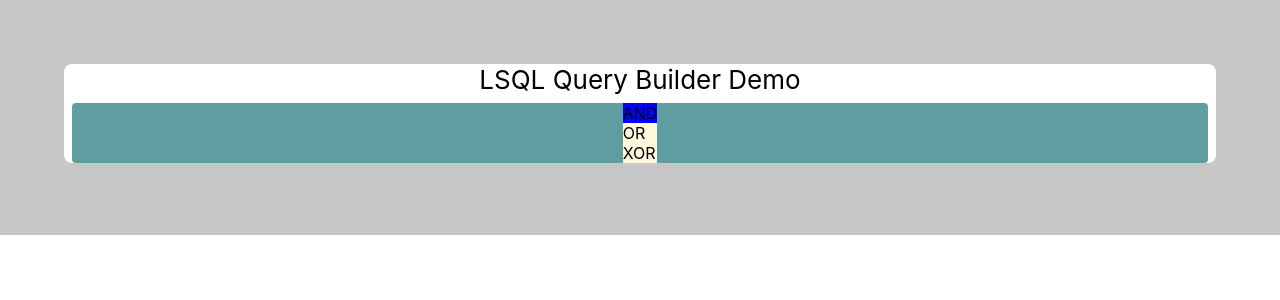
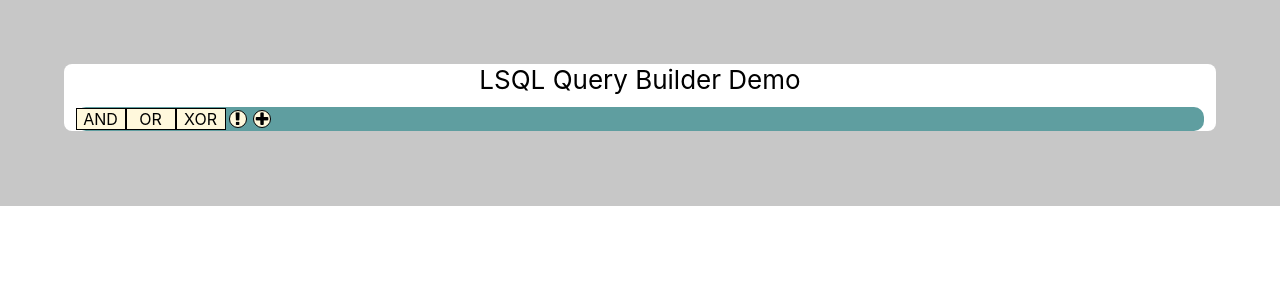
Before and after one commit to LLKennedy/lsql, a React (Create React App) app in the folder @lsql/ui/: page / in a window 1280 px wide. Shown: the top 300 px of the page. Built offline with nearby package versions, Linux system fonts and the light colour scheme.

Commit message:
Get properly fancy now I understand how flex works

```diff
--- a/@lsql/ui/public/index.html
+++ b/@lsql/ui/public/index.html
@@ -1,15 +1,14 @@
 <!DOCTYPE html>
 <html lang="en">
+
 <head>
   <meta charset="utf-8" />
   <link rel="icon" href="%PUBLIC_URL%/favicon.ico" />
   <meta name="viewport" content="width=device-width, initial-scale=1" />
   <meta name="theme-color" content="#000000" />
-    <meta
-      name="description"
-      content="Web site created using create-react-app"
-    />
+  <meta name="description" content="Web site created using create-react-app" />
   <link rel="apple-touch-icon" href="%PUBLIC_URL%/logo192.png" />
+  <link rel="stylesheet" href="https://cdnjs.cloudflare.com/ajax/libs/font-awesome/4.7.0/css/font-awesome.min.css">
   <!--
       manifest.json provides metadata used when your web app is installed on a
       user's mobile device or desktop. See https://developers.google.com/web/fundamentals/web-app-manifest/
@@ -24,8 +23,9 @@
       work correctly both with client-side routing and a non-root public URL.
       Learn how to configure a non-root public URL by running `npm run build`.
     -->
-    <title>React App</title>
+  <title>LSQL Query Builder Demo</title>
 </head>
+
 <body>
   <noscript>You need to enable JavaScript to run this app.</noscript>
   <div id="root"></div>
@@ -40,4 +40,5 @@
       To create a production bundle, use `npm run build` or `yarn build`.
     -->
 </body>
+
 </html>
--- a/@lsql/ui/src/query/GroupBuilder.css
+++ b/@lsql/ui/src/query/GroupBuilder.css
@@ -1,7 +1,67 @@
-.lsql-group-operator-selected {
-    background-color: blue;
+.lsql-groupbuilder-container {
+    --hover-colour: aqua;
+    --good-hover-colour: green;
+    --bad-hover-colour: red;
+    --selected-button-colour: blue;
+    --unselected-button-colour: cornsilk;
+    --button-border-colour: black;
+    display: inline-flex;
+    flex-direction: column
 }
 
-.lsql-group-operator-unselected {
-    background-color: cornsilk;
+.lsql-groupbuilder-header {
+    display: inline-flex;
+    align-items: center;
 }
+
+.lsql-groupbuilder-negatebutton,
+.lsql-groupbuilder-addbutton,
+.lsql-groupbuilder-deletebutton {
+    width: 1em;
+    height: 1em;
+    display: flex;
+    align-items: center;
+    justify-content: center;
+    border: 0.1em solid var(--button-border-colour);
+    background-color: var(--unselected-button-colour);
+    border-radius: 100%;
+    margin: 0.2em;
+}
+
+.lsql-groupbuilder-negatebutton:hover {
+    background-color: var(--hover-colour);
+}
+
+.lsql-groupbuilder-addbutton:hover {
+    background-color: var(--good-hover-colour);
+}
+
+.lsql-groupbuilder-deletebutton:hover {
+    background-color: var(--bad-hover-colour);
+}
+
+.lsql-groupoperator-container {
+    display: inline-flex;
+}
+
+.lsql-groupoperator-container div {
+    border: 0.1em solid var(--button-border-colour);
+    width: 3em;
+    user-select: none;
+    cursor: pointer;
+    display: flex;
+    justify-content: center;
+}
+
+.lsql-groupoperator-unselected:hover {
+    background-color: var(--hover-colour);
+}
+
+.lsql-groupoperator-selected {
+    background-color: var(--selected-button-colour);
+    color: white;
+}
+
+.lsql-groupoperator-unselected {
+    background-color: var(--unselected-button-colour);
+}
--- a/@lsql/ui/src/query/GroupBuilder.tsx
+++ b/@lsql/ui/src/query/GroupBuilder.tsx
@@ -1,25 +1,61 @@
 import React from "react";
+import { ClassDefs } from "./classdefs";
+import { FieldBuilder } from "./FieldBuilder";
 import "./GroupBuilder.css";
-import { Group, GroupOperator, Model, ModelFactory } from "./where";
+import { Field, Group, GroupOperator, Model, ModelFactory } from "./where";
 
 export interface GroupProps<T extends Model> extends ModelFactory<T> {
     data: Group;
+    isRootGroup: boolean;
     update(data: Group): void;
-
 }
 
 export class GroupBuilder<T extends Model> extends React.Component<GroupProps<T>> {
     render() {
-        let emptyModel = this.props.createEmptyModel();
-        return <div>
-            <GroupOperatorSelector
-                operator={this.props.data.operator}
-                update={this.updateOperator.bind(this)}
-            />
+        return <div className={ClassDefs.groupBuilderContainer}>
+            <div className={ClassDefs.groupBuilderHeader}>
+                <GroupOperatorSelector
+                    operator={this.props.data.operator}
+                    update={this.updateOperator.bind(this)}
+                />
+                <div className={`${ClassDefs.groupBuilderNegateButton} fa fa-exclamation`}></div> {/*TODO: negate operator*/}
+                <div className={`${ClassDefs.groupBuilderAddButton} fa fa-plus`}></div> {/*TODO: add*/}
+                {this.props.isRootGroup ? null : <div className={`${ClassDefs.groupBuilderAddButton} fa fa-times`}></div>} {/*TODO: delete*/}
+            </div>
+            {this.props.data.elements?.map((element, i) => {
+                switch (element.whereType) {
+                    case "group":
+                        return <GroupBuilder<T>
+                            data={element}
+                            createEmptyModel={this.props.createEmptyModel}
+                            update={data => {
+                                let newProps = Object.assign({}, this.props.data);
+                                newProps.elements[i] = data;
+                                this.props.update(newProps);
+                            }}
+                            isRootGroup={false}
+                        />
+                    case "field":
+                        return <FieldBuilder<T>
+                            data={element}
+                            createEmptyModel={this.props.createEmptyModel}
+                            update={data => {
+                                let newProps = Object.assign({}, this.props.data);
+                                newProps.elements[i] = data;
+                                this.props.update(newProps);
+                            }}
+                        />
+                    default:
+                        throw new Error(`Invalid element type: ${(element as any).whereType}`)
+                }
+            })}
         </div>
     }
     updateOperator(operator: GroupOperator) {
         let newProps = Object.assign<{}, Group, Partial<Group>>({}, this.props.data, { operator: operator })
+        if ((this.props.data.elements?.length > 1)) {
+            newProps.operator = GroupOperator.UNKNOWN_GROUPOPERATOR;
+        }
         this.props.update(newProps);
     }
 }
@@ -29,18 +65,16 @@ interface SelectorProps {
     update: (operator: GroupOperator) => void;
 }
 
-const unselectedClass = "lsql-group-operator-unselected"
-const selectedClass = "lsql-group-operator-selected"
-
 function GroupOperatorSelector(props: SelectorProps) {
     let operators: [GroupOperator, string][] = [[GroupOperator.AND, "AND"], [GroupOperator.OR, "OR"], [GroupOperator.XOR, "XOR"]]
-    return <div className="lsql-group-operator-container">
+    return <div className={ClassDefs.groupOperatorContainer}>
         {operators.map(op => {
-            return makeGroupOperatorDiv(op[0], props.operator, op[1], props.update)
+            let [opVal, str] = op;
+            return makeGroupOperatorDiv(opVal, props.operator, str, props.update)
         })}
     </div>
 }
 
 function makeGroupOperatorDiv(operator: GroupOperator, current: GroupOperator, strRep: string, update: (newOperator: GroupOperator) => void) {
-    return <div key={`lsql-group-operator-${operator}`} className={operator === current ? selectedClass : unselectedClass} onClick={e => { update(operator) }}>{strRep}</div>
+    return <div key={`lsql-groupoperator-${operator}`} className={operator === current ? ClassDefs.groupOperatorSelected : ClassDefs.groupUperatorUnselected} onMouseDown={e => { update(operator) }}>{strRep}</div>
 }
--- a/@lsql/ui/src/query/QueryBuilder.css
+++ b/@lsql/ui/src/query/QueryBuilder.css
@@ -3,8 +3,8 @@
     background-color: cadetblue;
     display: flex;
     flex-direction: column;
-    align-items: center;
+    align-items: stretch;
     justify-content: center;
-    margin: 1vmin;
-    border-radius: 0.5vmin;
+    margin: 1%;
+    border-radius: 10px;
 }
--- a/@lsql/ui/src/query/QueryBuilder.tsx
+++ b/@lsql/ui/src/query/QueryBuilder.tsx
@@ -1,4 +1,5 @@
 import React from "react";
+import { ClassDefs } from "./classdefs";
 import { GroupBuilder } from "./GroupBuilder";
 import "./QueryBuilder.css";
 import { Group, groupsAreEqual, Model, ModelFactory, NewGroup } from "./where";
@@ -31,8 +32,9 @@ export class QueryBuilder<T extends Model> extends React.Component<QueryBuilderP
         }
     }
     render() {
-        return <div className="lsql-querybuilder-container">
+        return <div className={ClassDefs.queryBuilderContainer}>
             <GroupBuilder
+                isRootGroup={true}
                 data={this.state.where}
                 update={this.update.bind(this)}
                 createEmptyModel={this.props.createEmptyModel}
--- /dev/null
+++ b/@lsql/ui/src/query/classdefs.ts
@@ -0,0 +1,11 @@
+export enum ClassDefs {
+    queryBuilderContainer = "lsql-querybuilder-container",
+    groupBuilderContainer = "lsql-groupbuilder-container",
+    groupBuilderHeader = "lsql-groupbuilder-header",
+    groupBuilderNegateButton = "lsql-groupbuilder-negatebutton",
+    groupBuilderAddButton = "lsql-groupbuilder-addbutton",
+    groupBuilderDeleteButton = "lsql-groupbuilder-deletebutton",
+    groupOperatorContainer = "lsql-groupoperator-container",
+    groupUperatorUnselected = "lsql-groupoperator-unselected",
+    groupOperatorSelected = "lsql-groupoperator-selected"
+}
--- a/@lsql/ui/src/query/where.ts
+++ b/@lsql/ui/src/query/where.ts
@@ -77,7 +77,7 @@ export function NewGroup() {
     let group: Group = {
         elements: [],
         negateOperator: false,
-        operator: GroupOperator.AND,
+        operator: GroupOperator.UNKNOWN_GROUPOPERATOR,
         whereType: "group"
     }
     return group;
```
Also changed, not shown: 1 other file (tests, documents, lock files or other folders). Lines whose indentation alone changed are shown as unchanged.
